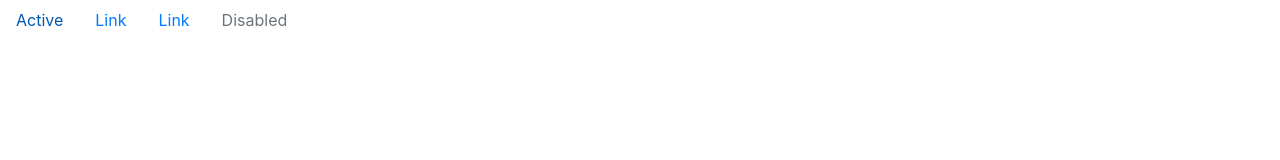
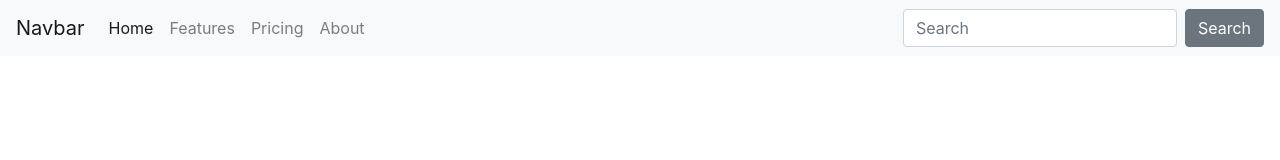
Before and after one commit to marcelocezario/marcelocezario.github.io, a plain HTML site: page index.html in a window 1280 px wide. Drawn offline with nearby package versions, Linux system fonts and the light colour scheme.

Commit message:
Testando ferramentas front-end

```diff
--- a/index.html
+++ b/index.html
@@ -11,20 +11,34 @@
 	<title>Página pessoal de Marcelo Henrique Cezário</title>
   </head>
   <body>
-    <ul class="nav">
-  <li class="nav-item">
-    <a class="nav-link active" href="#">Active</a>
+
+  <nav class="navbar navbar-expand-lg navbar-light bg-light">
+  <a class="navbar-brand" href="#">Navbar</a>
+  <button class="navbar-toggler" type="button" data-toggle="collapse" data-target="#navbarColor03" aria-controls="navbarColor03" aria-expanded="false" aria-label="Toggle navigation">
+	<span class="navbar-toggler-icon"></span>
+  </button>
+
+  <div class="collapse navbar-collapse" id="navbarColor03">
+	<ul class="navbar-nav mr-auto">
+	  <li class="nav-item active">
+		<a class="nav-link" href="#">Home <span class="sr-only">(current)</span></a>
 	  </li>
 	  <li class="nav-item">
-    <a class="nav-link" href="#">Link</a>
+		<a class="nav-link" href="#">Features</a>
 	  </li>
 	  <li class="nav-item">
-    <a class="nav-link" href="#">Link</a>
+		<a class="nav-link" href="#">Pricing</a>
 	  </li>
 	  <li class="nav-item">
-    <a class="nav-link disabled" href="#">Disabled</a>
+		<a class="nav-link" href="#">About</a>
 	  </li>
 	</ul>
+	<form class="form-inline my-2 my-lg-0">
+	  <input class="form-control mr-sm-2" type="text" placeholder="Search">
+	  <button class="btn btn-secondary my-2 my-sm-0" type="submit">Search</button>
+	</form>
+  </div>
+</nav>
 
 	<!-- Optional JavaScript -->
 	<!-- jQuery first, then Popper.js, then Bootstrap JS -->
```
Lines whose indentation alone changed are shown as unchanged.
